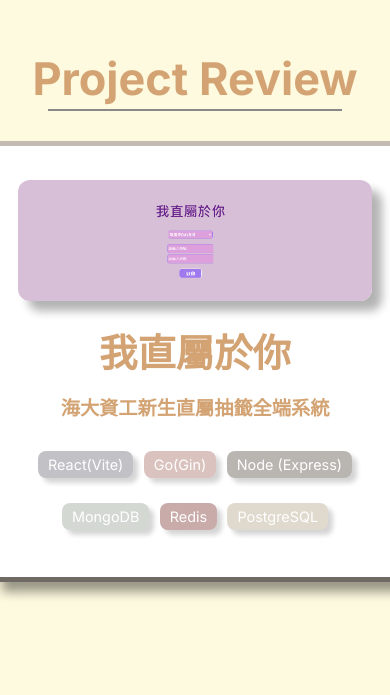
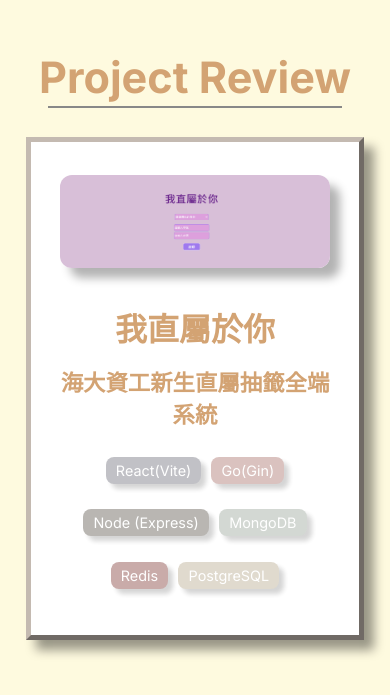
Before and after one commit to we-we-Web/web-web-web, a Next.js app: page / in a window 390 px wide. Shown: the part 3751-4446 px from the top of the page. Before the commit the page ends 4417 px from the top, so only its background shows below. Built offline with nearby package versions, Linux system fonts and the light colour scheme.

Commit message:
Handle rwd issue of project preview in main page

```diff
--- a/src/app/Home/projectReview/ProjectReview.module.css
+++ b/src/app/Home/projectReview/ProjectReview.module.css
@@ -3,13 +3,16 @@
     height: 100%;
     margin-bottom: 10vh;
     padding: 0;
+
+    --title-color: #d3a373;
+    --nice-white: white;
 }
 
 .intro-title {
-    font-size: 30px;
+    font-size: 1.8rem;
     text-align: center;
-    color: #d3a373;
-    margin-block: 30px;
+    color: var(--title-color);
+    margin-block: 1.8rem;
 }
 
 .intro-title::after {
@@ -35,19 +38,10 @@
     min-height: 60vh;
     display: flex;
     justify-content: center;
-    background-color: white;
+    background-color: var(--nice-white);
     padding: 2vh;
     border:#C4BAB1 5px outset;
     box-shadow: 10px 10px 10px rgba(0, 0, 0, 0.4);
-
-    @media(max-width: 880px) {
-        min-height: 56vh;
-        width: 48vh;
-    }
-
-    @media(max-width: 600px) {
-        min-height: 46vh;
-    }
 }
 
 .purple-potato-container:hover {
@@ -56,7 +50,7 @@
 }
 
 .purple-potato-view {
-    background-color: white;
+    background-color: var(--nice-white);
     padding: 2vh;
     border-radius: 8px;
     text-align: center;
@@ -70,9 +64,9 @@
 }
 
 .title {
-    margin-top: 10px;
+    margin-top: 2rem;
     font-size: 1.6rem;
-    color:#d3a373;
+    color: var(--title-color);
     text-align: center;
 }
 
@@ -80,107 +74,62 @@
     margin-block: 15px;
     font-size: 1.4rem;
     font-weight: 600;
-    color: #D3A373;
+    color: var(--title-color);
     text-align: center;
 }
 
-@media(max-width: 600px) {
+@media (width < 1280px) {
 
     .title {
-        margin-top: 2vh;
-        font-size: 1.2rem;
-        color:#d3a373;
-        text-align: center;
+        font-size: 1.4rem;
     }
 
-    .description {
-        margin-bottom: 2vh;
-        font-size: 1.2rem;
-        color: #D3A373;
-        text-align: center;
+    .purple-potato-container {
+        max-width: 56vh;
     }
 
-    .project-review-view {
-        margin-inline: 5vh;
+    .pic {
+        width: 48vh;
+        height: auto;
+    }
+}
+
+@media (width < 1024px) {
+
+    .title {
+        font-size: 1.2rem;
+    }
+
+    .purple-potato-container {
+        max-width: 52vh;
+        min-height: 50vh;
     }
 
     .pic {
         width: 42vh;
-        height: auto;
-    }
-
-    .technology{
-        height: 20px;
-        font-size: 0.7rem;
     }
 }
 
-@media(min-width: 620px) and (max-width: 900px){
-    .purple-potato-container{
-        width: 80vh;
-        height: 70vh;
+@media (width < 880px) {
+    .title {
+        font-size: 1rem;
     }
 
-    .title {
-        margin-top: 2vh;
-        font-size: 1.2rem;
-        color:#d3a373;
-        text-align: center;
-    }
-
-    .description {
-        margin-bottom: 2vh;
-        font-size: 1.2rem;
-        color: #D3A373;
-        text-align: center;
-    }
-
-    .project-review-view {
-        margin-inline: 5vh;
+    .purple-potato-container {
+        max-width: 46vh;
     }
 
     .pic {
-        width: 60vh;
-        height: auto;
-    }
-
-    .technology{
-        height: 20px;
-        font-size: 0.7rem;
+        width: 36vh;
     }
 }
 
-@media(min-width:900px) and (max-width: 1440px){
-    .purple-potato-container{
-        width: 80vh;
-        height: 70vh;
-    }
-
-    .title {
-        margin-top: 5px;
-        font-size: 20px;
-        color:#d3a373;
-        text-align: center;
-    }
-
-    .description {
-        margin-bottom: 10px;
-        font-size: 1.8rem;
-        color: #D3A373;
-        text-align: center;
-    }
-
-    .project-review-view {
-        margin-inline: 5vh;
+@media (width < 600px) {
+    .purple-potato-container {
+        max-width: 40vh;
     }
 
     .pic {
-        width: 60vh;
-        height: auto;
-    }
-
-    .technology{
-        height: 20px;
-        font-size: 0.7rem;
+        width: 32vh
     }
 }
```
